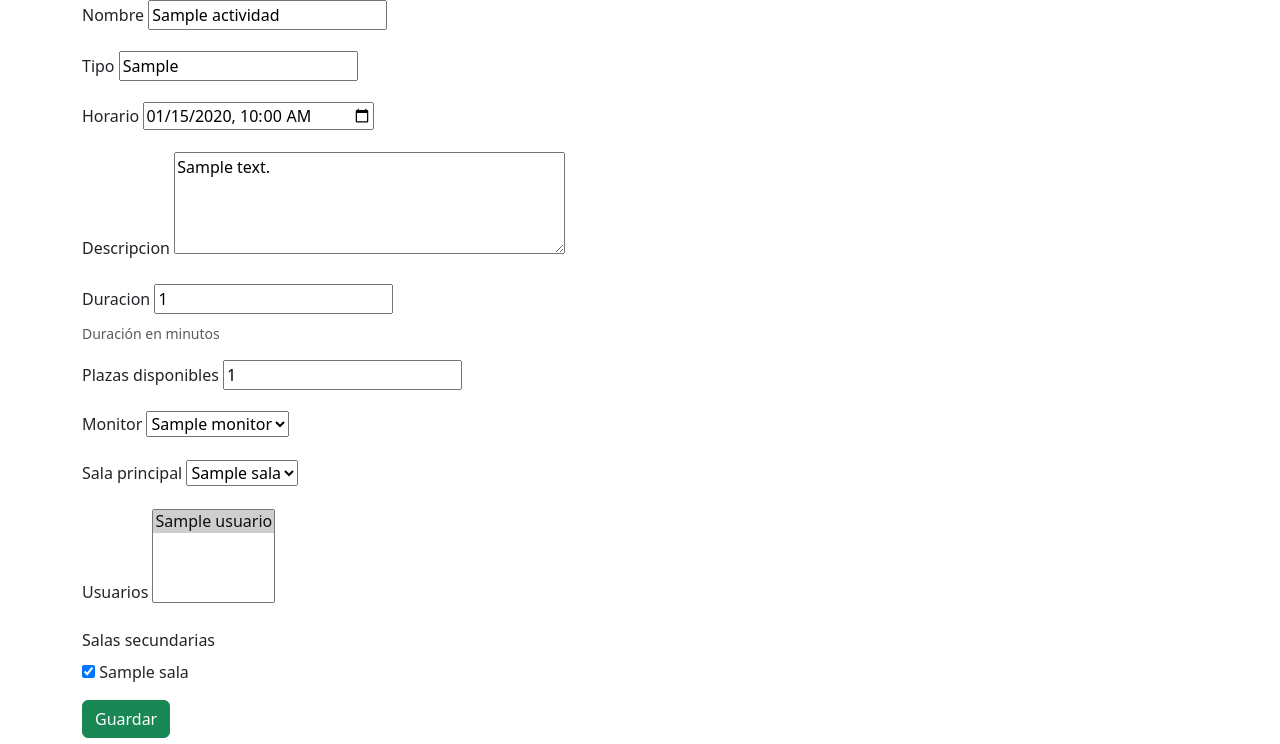
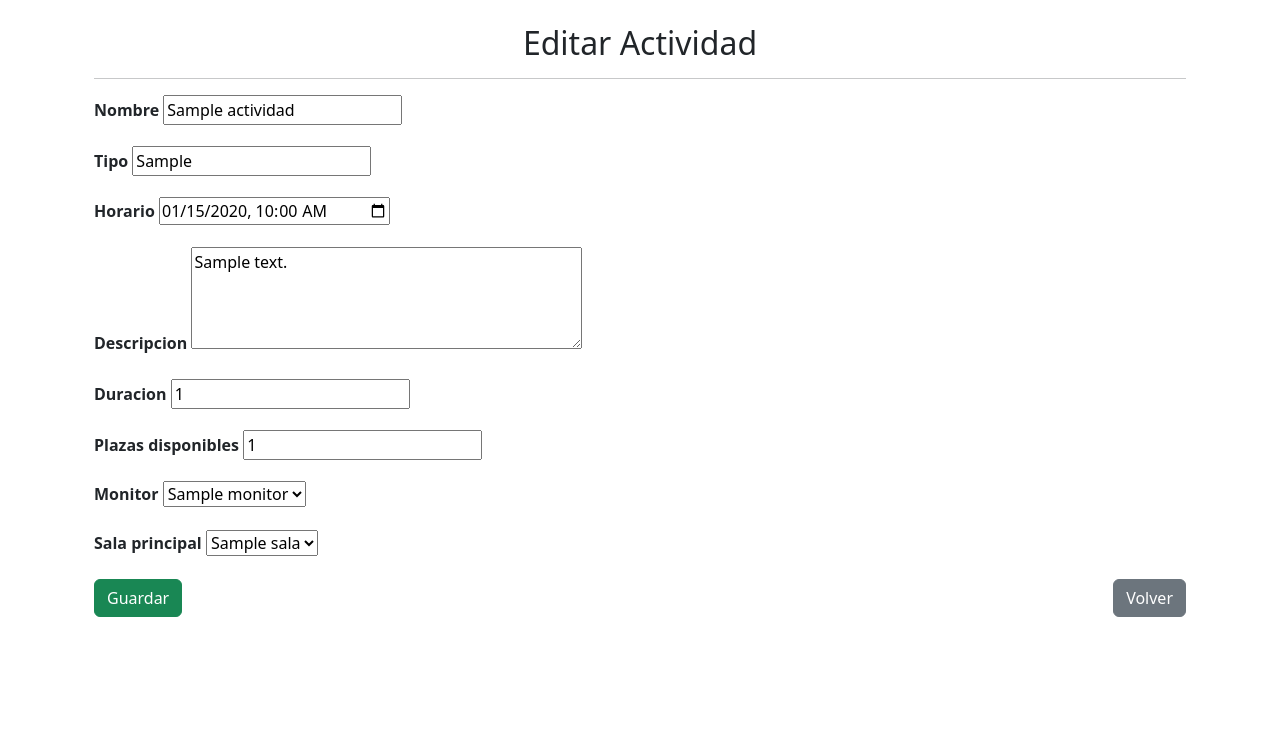
Before and after one commit to MontserratBR/PraticaFinal, a Django app: page /actividades/1/editar/ in a window 1280 px wide. Shown: the part 56-800 px from the top of the page. Run offline with Django 5.2, Linux system fonts and the light colour scheme; tables that the repository leaves empty hold one stand-in row (values such as "Sample post").

Commit message:
Se actualizarón los templates

```diff
--- a/centro_cultural/app_gestion_actividades/forms.py
+++ b/centro_cultural/app_gestion_actividades/forms.py
@@ -20,8 +20,6 @@ class ResponsableSalaForm(forms.ModelForm):
         model = ResponsableSala
         fields = '__all__'
 
-
-
 class SalaForm(forms.ModelForm):
 
     class Meta:
@@ -31,7 +29,16 @@ class SalaForm(forms.ModelForm):
 class ActividadForm(forms.ModelForm):
     class Meta:
         model = Actividad
-        fields = '__all__'
+        fields = [
+            'nombre',
+            'tipo',
+            'horario',
+            'descripcion',
+            'duracion',
+            'plazas_disponibles',
+            'monitor',
+            'sala_principal'
+        ]
         widgets = {
             'horario': forms.DateTimeInput(
                 attrs={'type': 'datetime-local'}
@@ -41,11 +48,10 @@ class ActividadForm(forms.ModelForm):
                 attrs={'rows': 4}
             ),
 
-            'salas_secundarias': forms.CheckboxSelectMultiple()
         }
 
 class InscripcionForm(forms.ModelForm):
 
     class Meta:
         model = Inscripcion
-        fields = '__all__'
+        fields = ['usuario']
--- a/centro_cultural/app_gestion_actividades/urls.py
+++ b/centro_cultural/app_gestion_actividades/urls.py
@@ -38,7 +38,8 @@ urlpatterns = [
     path('responsables/<int:id>/eliminar/',views.eliminar_responsable),
 
     #-------------- Inscripciones --------------
-    path('actividades/<int:id>/inscripciones/',views.listar_inscripciones),
-    path('actividades/<int:id>/inscribir/',views.inscribir_usuario),
-    path('actividades/<int:id>/inscripciones/<int:usuario_id>/eliminar/',views.cancelar_inscripcion),
+    path('actividades/<int:id>/inscripciones/',views.listar_inscripciones, name='listar_inscripciones'),
+    path('actividades/<int:id>/inscribir/',views.inscribir_usuario, name='inscribir_usuario'),
+    path('actividades/<int:id>/inscripciones/<int:inscripcion_id>/eliminar/',views.cancelar_inscripcion,name='cancelar_inscripcion')
+
 ]
--- a/centro_cultural/app_gestion_actividades/views.py
+++ b/centro_cultural/app_gestion_actividades/views.py
@@ -29,7 +29,8 @@ def lista_actividades(request):
         'crear_url': '/actividades/nueva/',
         'detalle_url': '/actividades/',
         'editar_url': '/actividades/',
-        'eliminar_url': '/actividades/'
+        'eliminar_url': '/actividades/',
+        "tipo": "actividades"
     })
 
 def detalle_actividad(request, id):
@@ -389,17 +390,18 @@ def eliminar_responsable(request, id):
 # ------------- Inscripciones ---------------
 
 def listar_inscripciones(request, id):
-
     actividad = get_object_or_404(Actividad, id=id)
-
     inscripciones = Inscripcion.objects.filter(actividad=actividad)
 
-    return render(request, 'inscripciones/lista.html', {
+    return render(request, 'lista.html', {
+        'titulo': f'Inscritos en {actividad.nombre}',
+        'items': inscripciones,
+        'tipo': 'inscripciones',
         'actividad': actividad,
-        'inscripciones': inscripciones
+
     })
+
 def inscribir_usuario(request, id):
-
     actividad = get_object_or_404(Actividad, id=id)
 
     if request.method == 'POST':
@@ -408,29 +410,30 @@ def inscribir_usuario(request, id):
             inscripcion = form.save(commit=False)
             inscripcion.actividad = actividad
             inscripcion.save()
-            return redirect(f'/actividades/{id}/inscripciones/')
+            return redirect('listar_inscripciones', id=actividad.id)
     else:
         form = InscripcionForm()
 
-    return render(request, 'inscripciones/form.html', {
-        'titulo': 'Inscribir Usuario',
+    return render(request, 'form.html', {
+        'titulo': f'Inscribir en {actividad.nombre}',
         'form': form,
         'actividad': actividad
     })
 
-def cancelar_inscripcion(request, id, usuario_id):
+
+def cancelar_inscripcion(request, id, inscripcion_id):
 
     actividad = get_object_or_404(Actividad, id=id)
 
     inscripcion = get_object_or_404(
         Inscripcion,
-        actividad=actividad,
-        usuario_id=usuario_id
+        id=inscripcion_id,
+        actividad=actividad
     )
 
     if request.method == 'POST':
         inscripcion.delete()
-        return redirect(f'/actividades/{id}/inscripciones/')
+        return redirect('listar_inscripciones', id=actividad.id)
 
     return render(request, 'eliminar.html', {
         'titulo': 'Cancelar Inscripción',
--- a/centro_cultural/templates/detalle.html
+++ b/centro_cultural/templates/detalle.html
@@ -5,7 +5,7 @@
 <div class="container mt-4">
     <h2 class="mb-4 text-center">{{ titulo }}</h2>
 
-    <div class="table-responsive">
+    <div class="table-responsive  aling-items-center">
         <table class="table table-bordered table-hover">
             <thead class="table-light">
                 <tr>
--- a/centro_cultural/templates/eliminar.html
+++ b/centro_cultural/templates/eliminar.html
@@ -3,7 +3,7 @@
 {% block content %}
 <div class="d-flex justify-content-center align-items-center vh-100">
     <div class="card shadow-sm p-4 text-center" style="max-width: 300px;">
-        <h5 class="mb-3">¿Desea eliminar este elemento?</h5>
+        <h5 class="mb-3">¿Desea eliminarlo?</h5>
 
         <form method="post">
             {% csrf_token %}
--- a/centro_cultural/templates/form.html
+++ b/centro_cultural/templates/form.html
@@ -1,46 +1,39 @@
 {% extends 'principal.html' %}
 
 {% block content %}
+<div class="container mt-4">
+    <p class="h2 text-center">{{ titulo }}</p>
+    <hr>
 
-{% if form.non_field_errors %}
-    <div class="alert alert-danger">
-        {{ form.non_field_errors }}
-    </div>
-{% endif %}
+    <form method="post" class="form-group">
+        {% csrf_token %}
 
-<form method="post">
-    {% csrf_token %}
+        {% if form %}
+            <!-- Renderizado de campos si existe un formulario de Django -->
+            {% for field in form %}
+                <div class="mb-3">
+                    <label class="form-label fw-bold" for="{{ field.id_for_label }}">
+                        {{ field.label }}
+                    </label>
+                    {{ field }}
+                    {% if field.errors %}
+                        <div class="text-danger small">{{ field.errors }}</div>
+                    {% endif %}
+                </div>
+            {% endfor %}
+        {% else %}
+            <!-- Mensaje de confirmación si es una acción directa (como inscribirse) -->
+            <div class="alert alert-info">
+                ¿Estás seguro de que deseas realizar esta acción para <strong>{{ actividad.nombre }}</strong>?
+            </div>
+        {% endif %}
 
-    {% for field in form %}
-
-        <div class="mb-3">
-
-            <label class="form-label">
-                {{ field.label }}
-            </label>
-
-            {{ field }}
-
-            {% if field.help_text %}
-                <div class="form-text">
-                    {{ field.help_text }}
-                </div>
-            {% endif %}
-
-            {% if field.errors %}
-                <div class="text-danger">
-                    {{ field.errors }}
-                </div>
-            {% endif %}
-
+        <div class="d-flex justify-content-between">
+            <button type="submit" class="btn btn-success">
+                {% if "Eliminar" in titulo or "Cancelar" in titulo %} Confirmar Baja {% else %} Guardar {% endif %}
+            </button>
+            <a href="javascript:history.back()" class="btn btn-secondary">Volver</a>
         </div>
-
-    {% endfor %}
-
-    <button type="submit" class="btn btn-success">
-        Guardar
-    </button>
-
-</form>
-
+    </form>
+</div>
 {% endblock %}
```
Also changed, not shown: centro_cultural/templates/lista.html (+18 -21 lines).
